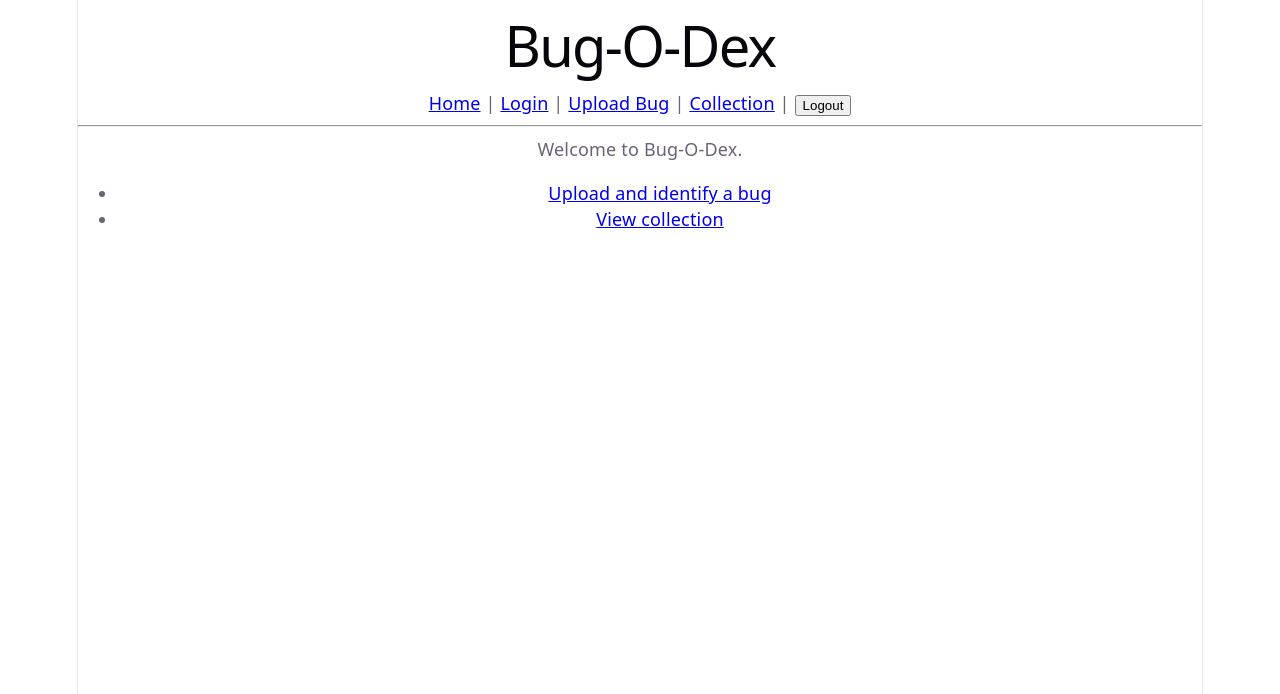
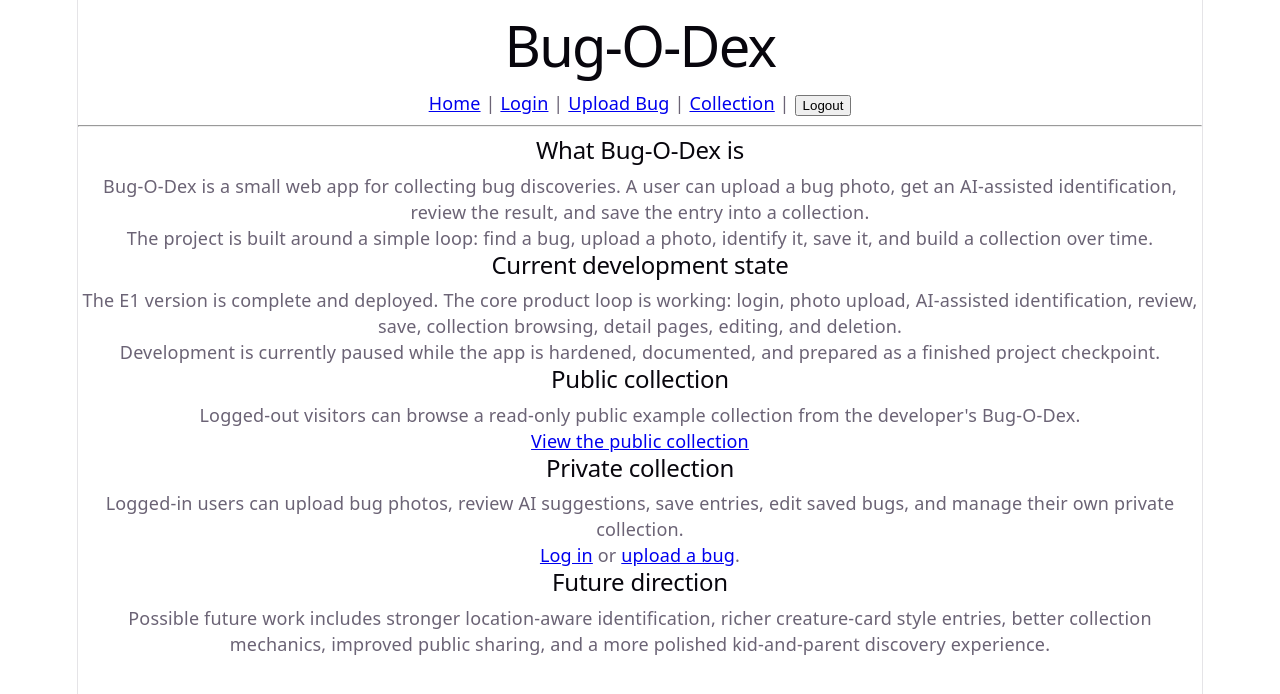
Before and after one commit to rl-hicks/bug-o-dex, a React (Vite) app in the folder frontend/: page / in a window 1280 px wide. Shown: the top 694 px of the page. Built offline with nearby package versions, Linux system fonts and the light colour scheme; no server answers.

Commit message:
Update homepage project overview

```diff
--- a/frontend/src/App.tsx
+++ b/frontend/src/App.tsx
@@ -7,11 +7,11 @@ import { CreateBugPage } from "./pages/CreateBugPage";
 import { UploadPage } from "./pages/UploadPage";
 import { LoginPage } from "./pages/LoginPage";
 import { PublicBugDetailPage } from "./pages/PublicBugDetailPage";
+import { HomePage } from "./pages/HomePage";
 
 const showDiagnosticRoutes = import.meta.env.DEV;
 
 function AppContent() {
-
   const navigate = useNavigate();
 
   function handleLogout() {
@@ -40,24 +40,7 @@ function AppContent() {
       <hr />
 
       <Routes>
-        <Route
-          path="/"
-          element={
-            <div>
-              <p>Welcome to Bug-O-Dex.</p>
-
-              <ul>
-                <li>
-                  <Link to="/upload">Upload and identify a bug</Link>
-                </li>
-
-                <li>
-                  <Link to="/collection">View collection</Link>
-                </li>
-              </ul>
-            </div>
-          }
-        />
+        <Route path="/" element={<HomePage />} />
         <Route path="/collection" element={<CollectionPage />} />
         <Route path="/public/bug-entries/:id" element={<PublicBugDetailPage />} />
         <Route path="/bug-entries/:id" element={<BugDetailPage />} />
--- /dev/null
+++ b/frontend/src/pages/HomePage.tsx
@@ -0,0 +1,74 @@
+import { Link } from "react-router-dom";
+
+export function HomePage() {
+  return (
+    <div>
+      <section>
+        <h2>What Bug-O-Dex is</h2>
+
+        <p>
+          Bug-O-Dex is a small web app for collecting bug discoveries. A user can
+          upload a bug photo, get an AI-assisted identification, review the
+          result, and save the entry into a collection.
+        </p>
+
+        <p>
+          The project is built around a simple loop: find a bug, upload a photo,
+          identify it, save it, and build a collection over time.
+        </p>
+      </section>
+
+      <section>
+        <h2>Current development state</h2>
+
+        <p>
+          The E1 version is complete and deployed. The core product loop is
+          working: login, photo upload, AI-assisted identification, review,
+          save, collection browsing, detail pages, editing, and deletion.
+        </p>
+
+        <p>
+          Development is currently paused while the app is hardened, documented,
+          and prepared as a finished project checkpoint.
+        </p>
+      </section>
+
+      <section>
+        <h2>Public collection</h2>
+
+        <p>
+          Logged-out visitors can browse a read-only public example collection
+          from the developer&apos;s Bug-O-Dex.
+        </p>
+
+        <p>
+          <Link to="/collection">View the public collection</Link>
+        </p>
+      </section>
+
+      <section>
+        <h2>Private collection</h2>
+
+        <p>
+          Logged-in users can upload bug photos, review AI suggestions, save
+          entries, edit saved bugs, and manage their own private collection.
+        </p>
+
+        <p>
+          <Link to="/login">Log in</Link> or <Link to="/upload">upload a bug</Link>.
+        </p>
+      </section>
+
+      <section>
+        <h2>Future direction</h2>
+
+        <p>
+          Possible future work includes stronger location-aware identification,
+          richer creature-card style entries, better collection mechanics,
+          improved public sharing, and a more polished kid-and-parent discovery
+          experience.
+        </p>
+      </section>
+    </div>
+  );
+}
```
